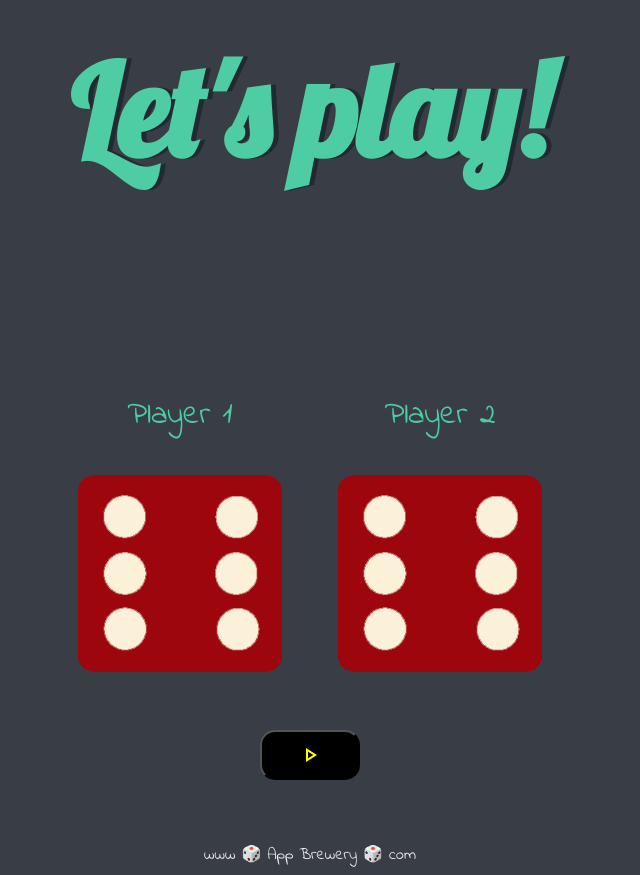
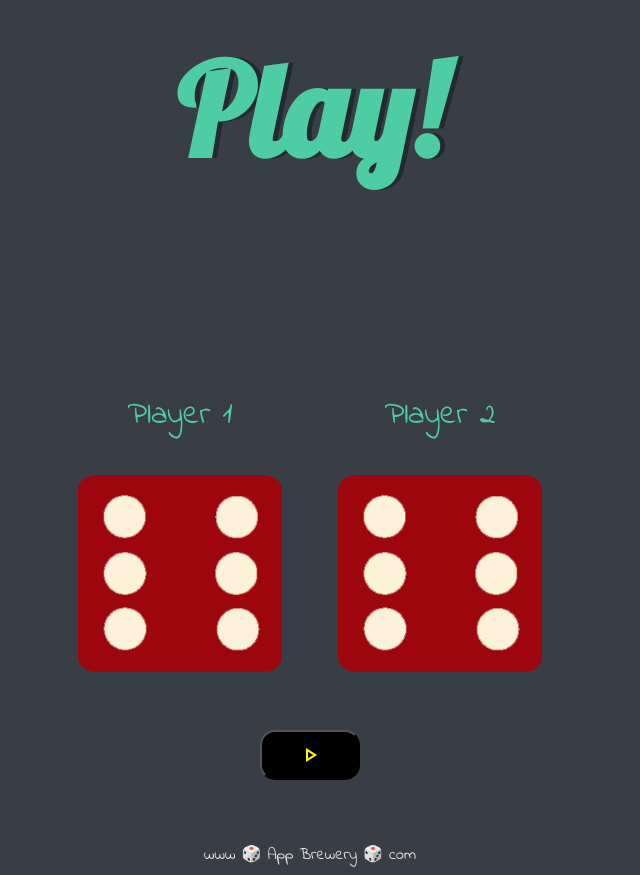
Before and after one commit to aimanakashah/WB_javascript_dice-challenge, a plain HTML site: page index.html in a window 1280 px wide. Shown: the whole page, without its empty margins (330-970 px from the left). Drawn offline with nearby package versions, Linux system fonts and the light colour scheme.

Commit message:
Update index.html

```diff
--- a/index.html
+++ b/index.html
@@ -11,7 +11,7 @@
   <body>
 
     <div class="container">
-      <h1>Let's play!</h1>
+      <h1>Play!</h1>
 
       <div class="dice">
         <p>Player 1</p>
```
